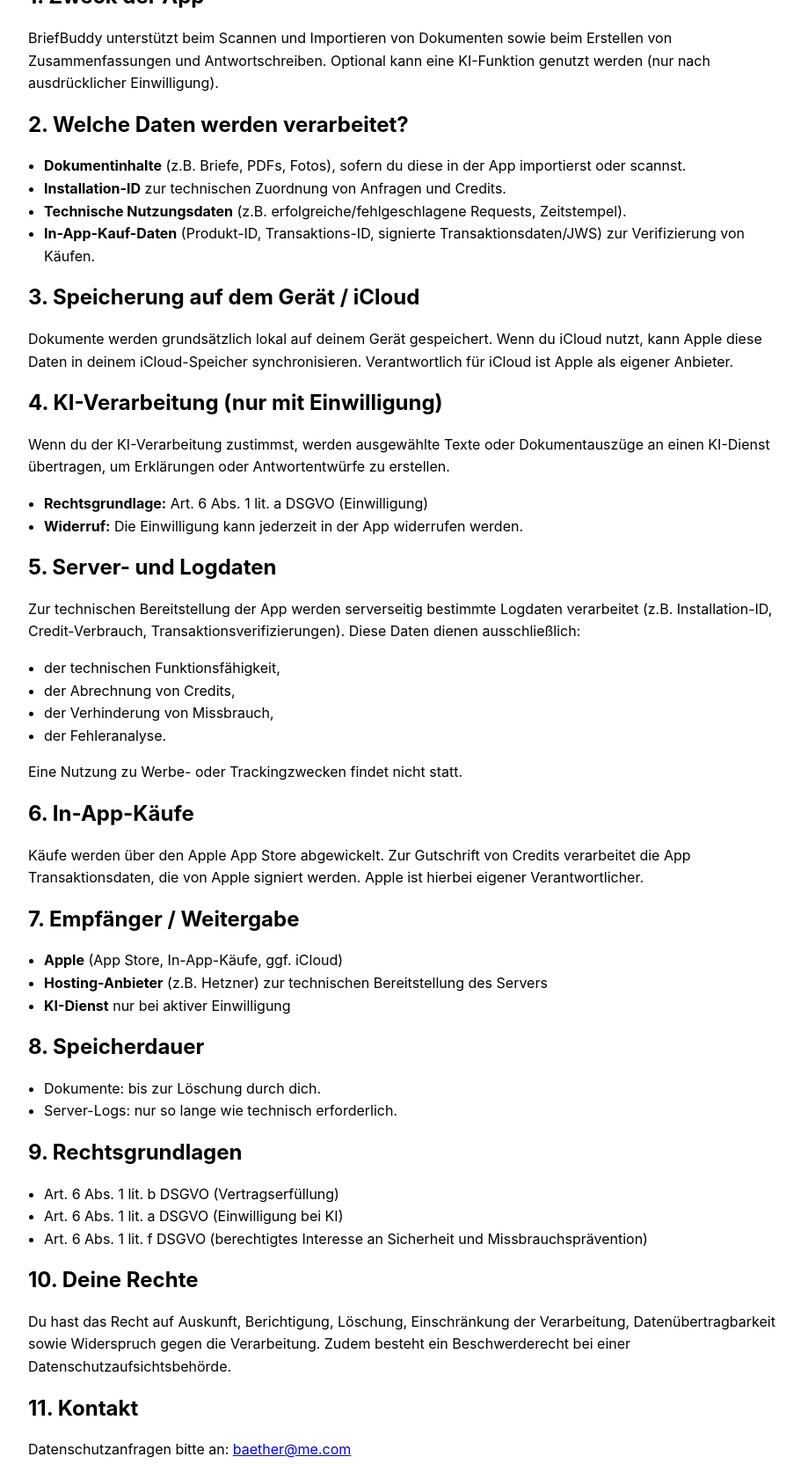
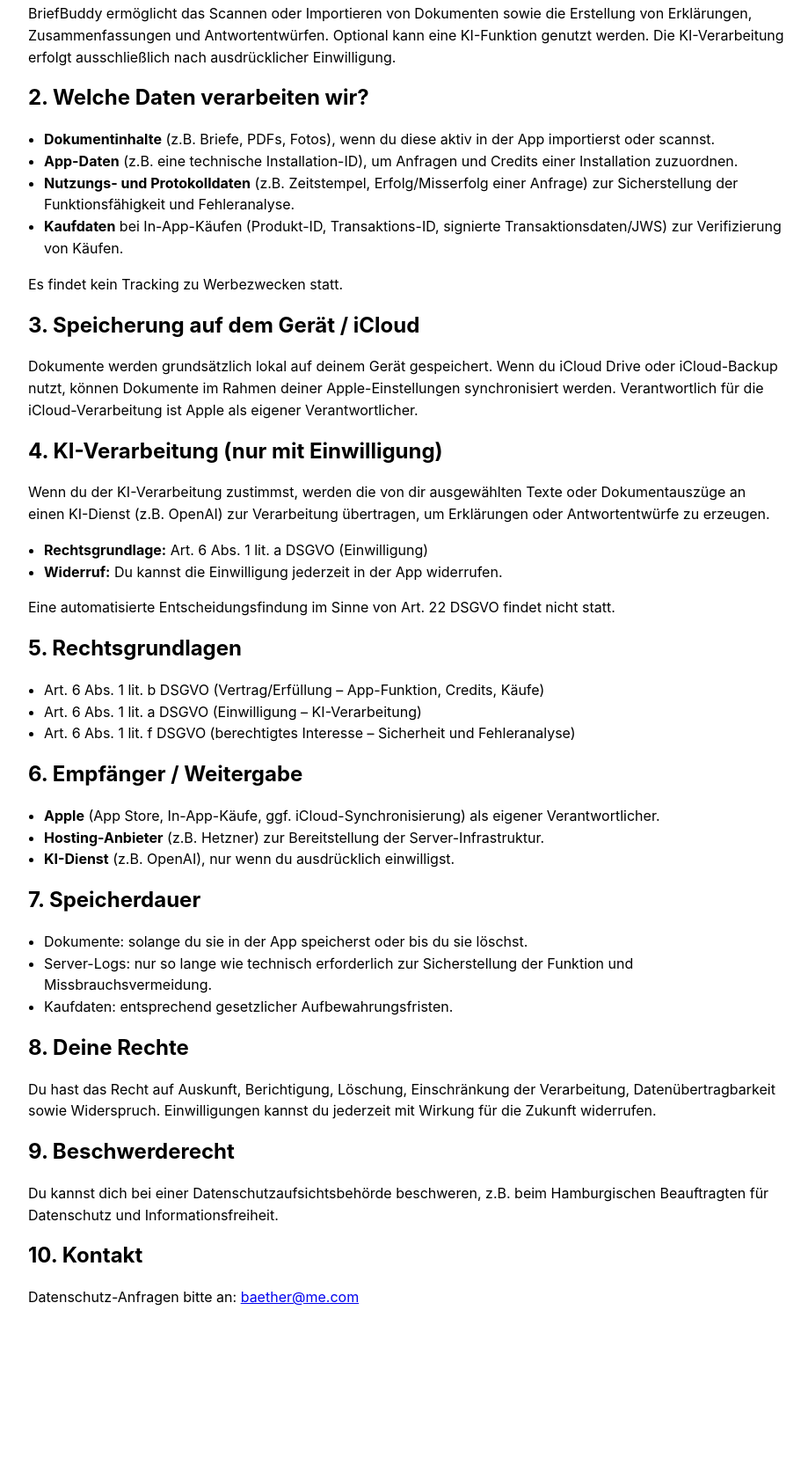
Before and after one commit to baether-hub/briefbuddy-support, a plain HTML site: page privacy.html in a window 1280 px wide. Shown: the part 371-2035 px from the top of the page at 88% size, without its empty margins (178-1097 px from the left). After the commit the page ends 1898 px from the top, so only its background shows below. Drawn offline with Linux system fonts and the light colour scheme.

Commit message:
Update privacy.html

```diff
--- a/privacy.html
+++ b/privacy.html
@@ -1,11 +1,11 @@
-<!DOCTYPE html>
+<!doctype html>
 <html lang="de">
 <head>
-<meta charset="utf-8">
+<meta charset="utf-8" />
 <meta name="viewport" content="width=device-width, initial-scale=1" />
 <title>BriefBuddy – Datenschutzerklärung</title>
 <style>
-body{font-family:-apple-system,system-ui,Arial;max-width:860px;margin:40px auto;padding:0 16px;line-height:1.6}
+body{font-family:-apple-system,system-ui,Arial;max-width:860px;margin:40px auto;padding:0 16px;line-height:1.55}
 h1,h2,h3{line-height:1.2}
 .box{background:#f6f6f6;padding:16px;border-radius:12px}
 a{word-break:break-word}
@@ -18,87 +18,93 @@
 <h1>Datenschutzerklärung – BriefBuddy</h1>
 
 <div class="box">
-<p><b>Verantwortlicher</b><br>
+<b>Verantwortlicher</b><br>
 Frank Baether<br>
 Bilsenkrautweg 5<br>
 22391 Hamburg<br>
-E-Mail: <a href="mailto:baether@me.com">baether@me.com</a>
-</p>
-<p><small>Stand: 11.02.2026</small></p>
+E-Mail: <a href="mailto:baether@me.com">baether@me.com</a><br><br>
+Stand: 11.02.2026
 </div>
 
 <h2>1. Zweck der App</h2>
 <p>
-BriefBuddy unterstützt beim Scannen und Importieren von Dokumenten sowie beim Erstellen von Zusammenfassungen und Antwortschreiben. Optional kann eine KI-Funktion genutzt werden (nur nach ausdrücklicher Einwilligung).
+BriefBuddy ermöglicht das Scannen oder Importieren von Dokumenten sowie die Erstellung von Erklärungen, Zusammenfassungen und Antwortentwürfen.
+Optional kann eine KI-Funktion genutzt werden. Die KI-Verarbeitung erfolgt ausschließlich nach ausdrücklicher Einwilligung.
 </p>
 
-<h2>2. Welche Daten werden verarbeitet?</h2>
+<h2>2. Welche Daten verarbeiten wir?</h2>
 <ul>
-<li><b>Dokumentinhalte</b> (z.B. Briefe, PDFs, Fotos), sofern du diese in der App importierst oder scannst.</li>
-<li><b>Installation-ID</b> zur technischen Zuordnung von Anfragen und Credits.</li>
-<li><b>Technische Nutzungsdaten</b> (z.B. erfolgreiche/fehlgeschlagene Requests, Zeitstempel).</li>
-<li><b>In-App-Kauf-Daten</b> (Produkt-ID, Transaktions-ID, signierte Transaktionsdaten/JWS) zur Verifizierung von Käufen.</li>
+<li><b>Dokumentinhalte</b> (z.B. Briefe, PDFs, Fotos), wenn du diese aktiv in der App importierst oder scannst.</li>
+<li><b>App-Daten</b> (z.B. eine technische Installation-ID), um Anfragen und Credits einer Installation zuzuordnen.</li>
+<li><b>Nutzungs- und Protokolldaten</b> (z.B. Zeitstempel, Erfolg/Misserfolg einer Anfrage) zur Sicherstellung der Funktionsfähigkeit und Fehleranalyse.</li>
+<li><b>Kaufdaten</b> bei In-App-Käufen (Produkt-ID, Transaktions-ID, signierte Transaktionsdaten/JWS) zur Verifizierung von Käufen.</li>
 </ul>
+
+<p>
+Es findet kein Tracking zu Werbezwecken statt.
+</p>
 
 <h2>3. Speicherung auf dem Gerät / iCloud</h2>
 <p>
-Dokumente werden grundsätzlich lokal auf deinem Gerät gespeichert. Wenn du iCloud nutzt, kann Apple diese Daten in deinem iCloud-Speicher synchronisieren. Verantwortlich für iCloud ist Apple als eigener Anbieter.
+Dokumente werden grundsätzlich lokal auf deinem Gerät gespeichert.
+Wenn du iCloud Drive oder iCloud-Backup nutzt, können Dokumente im Rahmen deiner Apple-Einstellungen synchronisiert werden.
+Verantwortlich für die iCloud-Verarbeitung ist Apple als eigener Verantwortlicher.
 </p>
 
 <h2>4. KI-Verarbeitung (nur mit Einwilligung)</h2>
 <p>
-Wenn du der KI-Verarbeitung zustimmst, werden ausgewählte Texte oder Dokumentauszüge an einen KI-Dienst übertragen, um Erklärungen oder Antwortentwürfe zu erstellen.
+Wenn du der KI-Verarbeitung zustimmst, werden die von dir ausgewählten Texte oder Dokumentauszüge
+an einen KI-Dienst (z.B. OpenAI) zur Verarbeitung übertragen,
+um Erklärungen oder Antwortentwürfe zu erzeugen.
 </p>
+
 <ul>
 <li><b>Rechtsgrundlage:</b> Art. 6 Abs. 1 lit. a DSGVO (Einwilligung)</li>
-<li><b>Widerruf:</b> Die Einwilligung kann jederzeit in der App widerrufen werden.</li>
+<li><b>Widerruf:</b> Du kannst die Einwilligung jederzeit in der App widerrufen.</li>
 </ul>
 
-<h2>5. Server- und Logdaten</h2>
 <p>
-Zur technischen Bereitstellung der App werden serverseitig bestimmte Logdaten verarbeitet (z.B. Installation-ID, Credit-Verbrauch, Transaktionsverifizierungen). Diese Daten dienen ausschließlich:
-</p>
-<ul>
-<li>der technischen Funktionsfähigkeit,</li>
-<li>der Abrechnung von Credits,</li>
-<li>der Verhinderung von Missbrauch,</li>
-<li>der Fehleranalyse.</li>
-</ul>
-<p>Eine Nutzung zu Werbe- oder Trackingzwecken findet nicht statt.</p>
-
-<h2>6. In-App-Käufe</h2>
-<p>
-Käufe werden über den Apple App Store abgewickelt. Zur Gutschrift von Credits verarbeitet die App Transaktionsdaten, die von Apple signiert werden. Apple ist hierbei eigener Verantwortlicher.
+Eine automatisierte Entscheidungsfindung im Sinne von Art. 22 DSGVO findet nicht statt.
 </p>
 
-<h2>7. Empfänger / Weitergabe</h2>
+<h2>5. Rechtsgrundlagen</h2>
 <ul>
-<li><b>Apple</b> (App Store, In-App-Käufe, ggf. iCloud)</li>
-<li><b>Hosting-Anbieter</b> (z.B. Hetzner) zur technischen Bereitstellung des Servers</li>
-<li><b>KI-Dienst</b> nur bei aktiver Einwilligung</li>
+<li>Art. 6 Abs. 1 lit. b DSGVO (Vertrag/Erfüllung – App-Funktion, Credits, Käufe)</li>
+<li>Art. 6 Abs. 1 lit. a DSGVO (Einwilligung – KI-Verarbeitung)</li>
+<li>Art. 6 Abs. 1 lit. f DSGVO (berechtigtes Interesse – Sicherheit und Fehleranalyse)</li>
 </ul>
 
-<h2>8. Speicherdauer</h2>
+<h2>6. Empfänger / Weitergabe</h2>
 <ul>
-<li>Dokumente: bis zur Löschung durch dich.</li>
-<li>Server-Logs: nur so lange wie technisch erforderlich.</li>
+<li><b>Apple</b> (App Store, In-App-Käufe, ggf. iCloud-Synchronisierung) als eigener Verantwortlicher.</li>
+<li><b>Hosting-Anbieter</b> (z.B. Hetzner) zur Bereitstellung der Server-Infrastruktur.</li>
+<li><b>KI-Dienst</b> (z.B. OpenAI), nur wenn du ausdrücklich einwilligst.</li>
 </ul>
 
-<h2>9. Rechtsgrundlagen</h2>
+<h2>7. Speicherdauer</h2>
 <ul>
-<li>Art. 6 Abs. 1 lit. b DSGVO (Vertragserfüllung)</li>
-<li>Art. 6 Abs. 1 lit. a DSGVO (Einwilligung bei KI)</li>
-<li>Art. 6 Abs. 1 lit. f DSGVO (berechtigtes Interesse an Sicherheit und Missbrauchsprävention)</li>
+<li>Dokumente: solange du sie in der App speicherst oder bis du sie löschst.</li>
+<li>Server-Logs: nur so lange wie technisch erforderlich zur Sicherstellung der Funktion und Missbrauchsvermeidung.</li>
+<li>Kaufdaten: entsprechend gesetzlicher Aufbewahrungsfristen.</li>
 </ul>
 
-<h2>10. Deine Rechte</h2>
+<h2>8. Deine Rechte</h2>
 <p>
-Du hast das Recht auf Auskunft, Berichtigung, Löschung, Einschränkung der Verarbeitung, Datenübertragbarkeit sowie Widerspruch gegen die Verarbeitung. Zudem besteht ein Beschwerderecht bei einer Datenschutzaufsichtsbehörde.
+Du hast das Recht auf Auskunft, Berichtigung, Löschung, Einschränkung der Verarbeitung,
+Datenübertragbarkeit sowie Widerspruch.
+Einwilligungen kannst du jederzeit mit Wirkung für die Zukunft widerrufen.
 </p>
 
-<h2>11. Kontakt</h2>
+<h2>9. Beschwerderecht</h2>
 <p>
-Datenschutzanfragen bitte an: <a href="mailto:baether@me.com">baether@me.com</a>
+Du kannst dich bei einer Datenschutzaufsichtsbehörde beschweren,
+z.B. beim Hamburgischen Beauftragten für Datenschutz und Informationsfreiheit.
+</p>
+
+<h2>10. Kontakt</h2>
+<p>
+Datenschutz-Anfragen bitte an:
+<a href="mailto:baether@me.com">baether@me.com</a>
 </p>
 
 </body>
```
